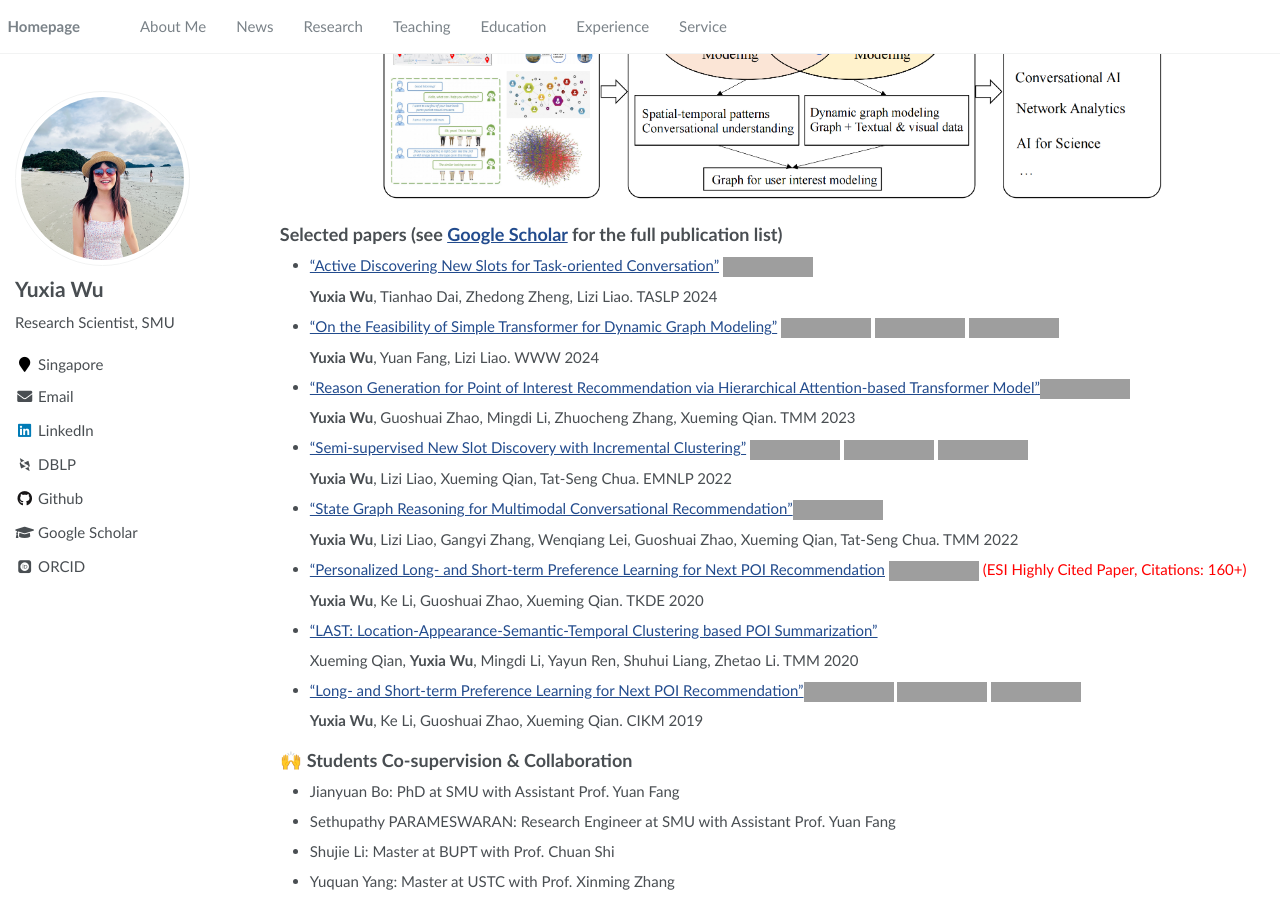
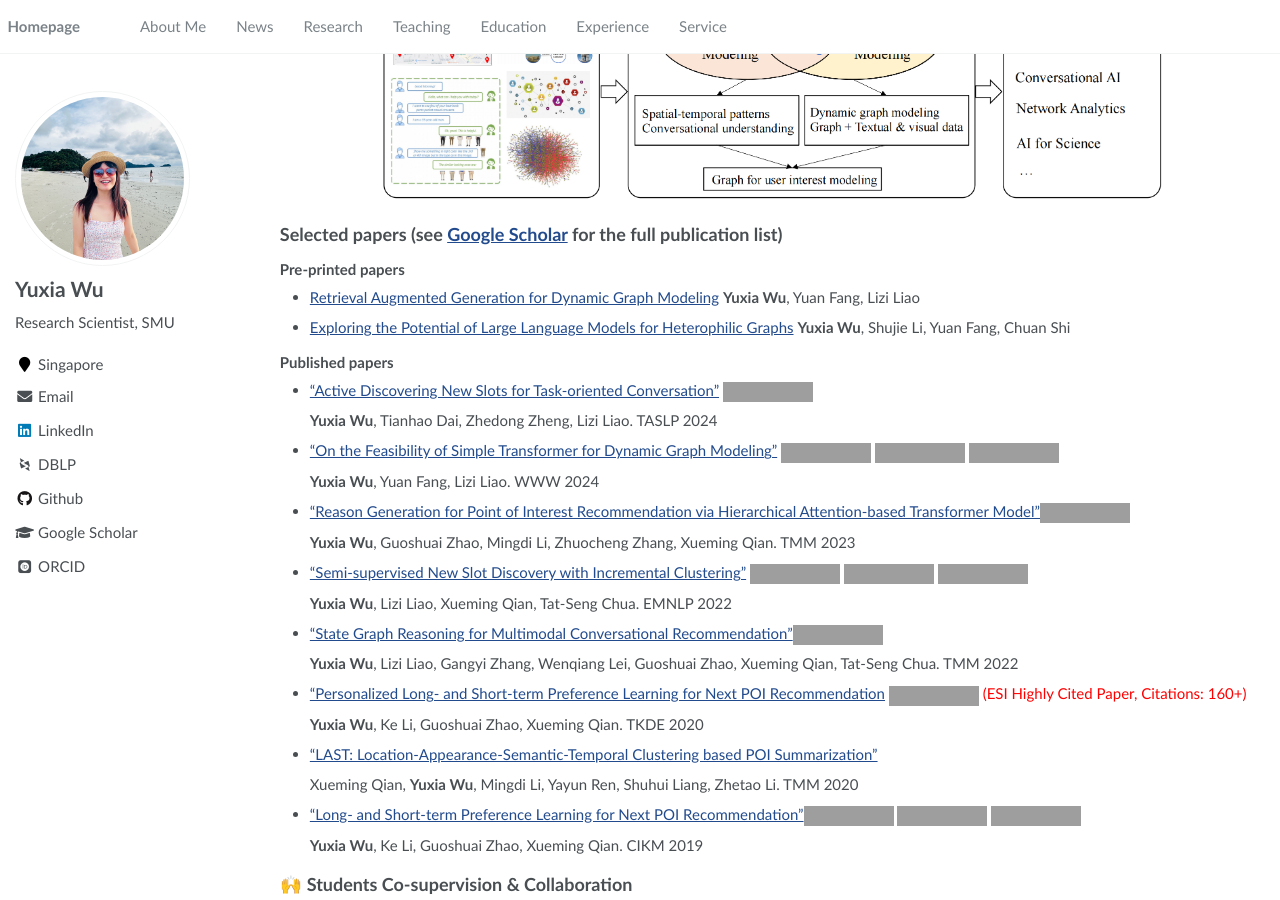
Before and after one commit to YuxiaWu/YuxiaWu.github.io, a Jekyll site: the page built from _pages/about.md, in a window 1280 px wide and 900 px high, scrolled down 791 px, cut to the strip 0-900 px from the top of the window. Built offline with Jekyll 4.4.1, drawn with Linux system fonts in a browser that asks for light colours; some web fonts are replaced; grey boxes are pictures that could not be loaded.

Commit message:
Update about.md

```diff
--- a/_pages/about.md
+++ b/_pages/about.md
@@ -48,40 +48,50 @@ My name is Yuxia Wu, a research scientist at [Singapore Management University (S
 
 ## Selected papers (see [Google Scholar](https://scholar.google.com/citations?user=bRgptuYAAAAJ) for the full publication list)
 
--  ["Active Discovering New Slots for Task-oriented Conversation"](/my_papers/Active_Discovering_New_Slots_for_Task_oriented_Conversation.pdf) [![CODE](https://img.shields.io/badge/CODE-blue)](https://github.com/YuxiaWu/Bi-criteria) <span class='show_paper_citations' data='bRgptuYAAAAJ:UebtZRa9Y70C'></span>
+### Pre-printed papers
 
-    **Yuxia Wu**, Tianhao Dai, Zhedong Zheng, Lizi Liao. TASLP 2024
+- [Retrieval Augmented Generation for Dynamic Graph Modeling](https://arxiv.org/pdf/2408.14523)
+  **Yuxia Wu**, Yuan Fang, Lizi Liao
 
-- ["On the Feasibility of Simple Transformer for Dynamic Graph Modeling"](https://dl.acm.org/doi/pdf/10.1145/3589334.3645622) [![CODE](https://img.shields.io/badge/CODE-blue)](https://github.com/YuxiaWu/SimpleDyG) <strong><span class='show_paper_citations' data='bRgptuYAAAAJ:KlAtU1dfN6UC'></span></strong> [![Poster](https://img.shields.io/badge/Poster-blue)](/my_papers/WWW24-SimpleDyG-poster.pdf) [![VIDEO](https://img.shields.io/badge/VIDEO-blue)](https://www.youtube.com/watch?v=7sS0yVRS_jM)
+- [Exploring the Potential of Large Language Models for Heterophilic Graphs](https://arxiv.org/pdf/2408.14134)
+  **Yuxia Wu**, Shujie Li, Yuan Fang, Chuan Shi
 
-  **Yuxia Wu**, Yuan Fang, Lizi Liao. WWW 2024
+### Published papers
 
-- ["Reason Generation for Point of Interest Recommendation via Hierarchical Attention-based Transformer Model"](/my_papers/Reason Generation for Point of Interest Recommendation via a Hierarchical Attention-based Transformer Model.pdf)[![CODE](https://img.shields.io/badge/CODE-blue)](https://github.com/YuxiaWu/HAT)
+  -  ["Active Discovering New Slots for Task-oriented Conversation"](/my_papers/Active_Discovering_New_Slots_for_Task_oriented_Conversation.pdf) [![CODE](https://img.shields.io/badge/CODE-blue)](https://github.com/YuxiaWu/Bi-criteria) <span class='show_paper_citations' data='bRgptuYAAAAJ:UebtZRa9Y70C'></span>
 
-  **Yuxia Wu**, Guoshuai Zhao, Mingdi Li, Zhuocheng Zhang, Xueming Qian. TMM 2023
+      **Yuxia Wu**, Tianhao Dai, Zhedong Zheng, Lizi Liao. TASLP 2024
 
-- ["Semi-supervised New Slot Discovery with Incremental Clustering"](/my_papers/2022.findings-emnlp.462.pdf)  [![CODE](https://img.shields.io/badge/CODE-blue)](https://github.com/YuxiaWu/SIC) [![Slides](https://img.shields.io/badge/Slides-blue)](/my_papers/EMNLP22-SIC-slides.pdf) [![VIDEO](https://img.shields.io/badge/VIDEO-blue)](https://aclanthology.org/2022.findings-emnlp.462.mp4)
+  - ["On the Feasibility of Simple Transformer for Dynamic Graph Modeling"](https://dl.acm.org/doi/pdf/10.1145/3589334.3645622) [![CODE](https://img.shields.io/badge/CODE-blue)](https://github.com/YuxiaWu/SimpleDyG) <strong><span class='show_paper_citations' data='bRgptuYAAAAJ:KlAtU1dfN6UC'></span></strong> [![Poster](https://img.shields.io/badge/Poster-blue)](/my_papers/WWW24-SimpleDyG-poster.pdf) [![VIDEO](https://img.shields.io/badge/VIDEO-blue)](https://www.youtube.com/watch?v=7sS0yVRS_jM)
 
-  **Yuxia Wu**, Lizi Liao, Xueming Qian, Tat-Seng Chua. EMNLP 2022
+    **Yuxia Wu**, Yuan Fang, Lizi Liao. WWW 2024
+
+  - ["Reason Generation for Point of Interest Recommendation via Hierarchical Attention-based Transformer Model"](/my_papers/Reason Generation for Point of Interest Recommendation via a Hierarchical Attention-based Transformer Model.pdf)[![CODE](https://img.shields.io/badge/CODE-blue)](https://github.com/YuxiaWu/HAT)
+
+    **Yuxia Wu**, Guoshuai Zhao, Mingdi Li, Zhuocheng Zhang, Xueming Qian. TMM 2023
+
+  - ["Semi-supervised New Slot Discovery with Incremental Clustering"](/my_papers/2022.findings-emnlp.462.pdf)  [![CODE](https://img.shields.io/badge/CODE-blue)](https://github.com/YuxiaWu/SIC) [![Slides](https://img.shields.io/badge/Slides-blue)](/my_papers/EMNLP22-SIC-slides.pdf) [![VIDEO](https://img.shields.io/badge/VIDEO-blue)](https://aclanthology.org/2022.findings-emnlp.462.mp4)
+
+    **Yuxia Wu**, Lizi Liao, Xueming Qian, Tat-Seng Chua. EMNLP 2022
 
 
-- ["State Graph Reasoning for Multimodal Conversational Recommendation"](/my_papers/State_Graph_Reasoning_for_Multimodal_Conversational_Recommendation.pdf)[![CODE](https://img.shields.io/badge/CODE-blue)](https://github.com/yieshah/SGR) <strong><span class='show_paper_citations' data='bRgptuYAAAAJ:KlAtU1dfN6UC'></span></strong>
+  - ["State Graph Reasoning for Multimodal Conversational Recommendation"](/my_papers/State_Graph_Reasoning_for_Multimodal_Conversational_Recommendation.pdf)[![CODE](https://img.shields.io/badge/CODE-blue)](https://github.com/yieshah/SGR) <strong><span class='show_paper_citations' data='bRgptuYAAAAJ:KlAtU1dfN6UC'></span></strong>
 
-    **Yuxia Wu**, Lizi Liao, Gangyi Zhang, Wenqiang Lei, Guoshuai Zhao, Xueming Qian, Tat-Seng Chua. TMM 2022
+      **Yuxia Wu**, Lizi Liao, Gangyi Zhang, Wenqiang Lei, Guoshuai Zhao, Xueming Qian, Tat-Seng Chua. TMM 2022
 
 
-- [“Personalized Long- and Short-term Preference Learning for Next POI Recommendation](/my_papers/Personalized_Long-_and_Short-term_Preference_Learning_for_Next_POI_Recommendation.pdf)  [![CODE](https://img.shields.io/badge/CODE-blue)](https://github.com/yieshah/PLSPL) <span style="color:red">(ESI Highly Cited Paper, Citations: 160+)</span>
+  - [“Personalized Long- and Short-term Preference Learning for Next POI Recommendation](/my_papers/Personalized_Long-_and_Short-term_Preference_Learning_for_Next_POI_Recommendation.pdf)  [![CODE](https://img.shields.io/badge/CODE-blue)](https://github.com/yieshah/PLSPL) <span style="color:red">(ESI Highly Cited Paper, Citations: 160+)</span>
 
-    **Yuxia Wu**, Ke Li, Guoshuai Zhao, Xueming Qian. TKDE 2020
+      **Yuxia Wu**, Ke Li, Guoshuai Zhao, Xueming Qian. TKDE 2020
 
 
-- ["LAST: Location-Appearance-Semantic-Temporal Clustering based POI Summarization"](/my_papers/LAST_Location-Appearance-Semantic-Temporal_Clustering_Based_POI_Summarization.pdf)
+  - ["LAST: Location-Appearance-Semantic-Temporal Clustering based POI Summarization"](/my_papers/LAST_Location-Appearance-Semantic-Temporal_Clustering_Based_POI_Summarization.pdf)
 
-    Xueming Qian, **Yuxia Wu**, Mingdi Li, Yayun Ren, Shuhui Liang, Zhetao Li. TMM 2020
+      Xueming Qian, **Yuxia Wu**, Mingdi Li, Yayun Ren, Shuhui Liang, Zhetao Li. TMM 2020
 
-- ["Long- and Short-term Preference Learning for Next POI Recommendation"](/my_papers/Long-%20and%20Short-term%20Preference%20Learning%20for%20Next%20POI%20Recommendation.pdf)[![CODE](https://img.shields.io/badge/CODE-blue)](https://github.com/yieshah/PLSPL) [![Poster](https://img.shields.io/badge/Poster-blue)](/my_papers/CIKM19-LSPL-poster.pdf) [![Slides](https://img.shields.io/badge/Slides-blue)](/my_papers/CIKM19-LSPL-slides.pdf)
+  - ["Long- and Short-term Preference Learning for Next POI Recommendation"](/my_papers/Long-%20and%20Short-term%20Preference%20Learning%20for%20Next%20POI%20Recommendation.pdf)[![CODE](https://img.shields.io/badge/CODE-blue)](https://github.com/yieshah/PLSPL) [![Poster](https://img.shields.io/badge/Poster-blue)](/my_papers/CIKM19-LSPL-poster.pdf) [![Slides](https://img.shields.io/badge/Slides-blue)](/my_papers/CIKM19-LSPL-slides.pdf)
 
-  **Yuxia Wu**, Ke Li, Guoshuai Zhao, Xueming Qian. CIKM 2019
+    **Yuxia Wu**, Ke Li, Guoshuai Zhao, Xueming Qian. CIKM 2019
 
 
 ## 🙌 Students Co-supervision & Collaboration
```
